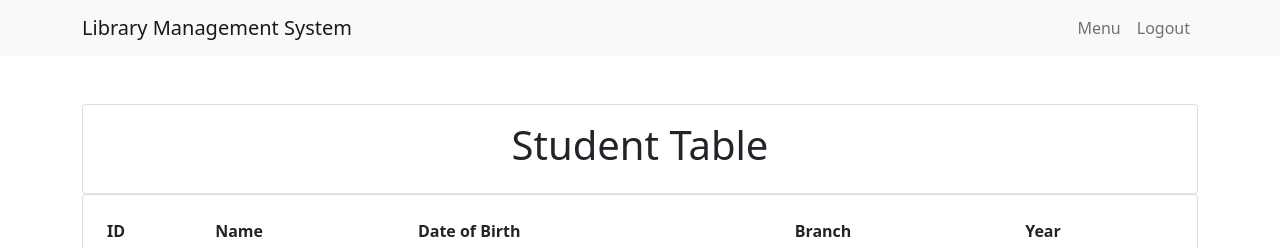
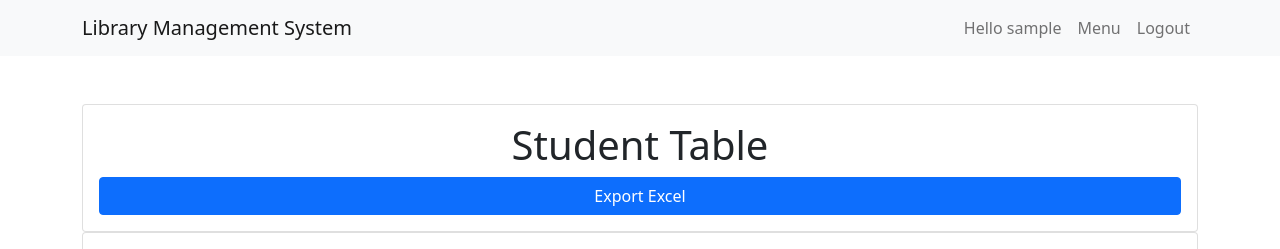
Before and after one commit to surojitsaha56/LMS, a Django app: page /registration/studenttable in a window 1280 px wide. Shown: the top 249 px of the page. Run offline with Django 3.2, Linux system fonts and the light colour scheme; the visitor is signed in with stand-in values (Sample User, id 1); data that the repository does not hold is empty.

Commit message:
username added in navbar and excel sheet export function working

```diff
--- a/registration/templates/registration/studenttable.html
+++ b/registration/templates/registration/studenttable.html
@@ -7,6 +7,7 @@
         <br><br>
         <div class="card card-body">
             <h1 style=" text-align: center;">Student Table</h1>
+            <a href="{% url 'exportexcel' %}" class="btn btn-primary">Export Excel</a>
         </div>
         <div class="card card-body">
             <table class="table">
--- a/registration/urls.py
+++ b/registration/urls.py
@@ -15,4 +15,5 @@ urlpatterns = [
     path('showissuetable', views.showIssueTable, name='showissuetable'),
     path('returnbook', views.returnBook, name='returnbook'),
     path('showreturnbook', views.showReturnBook, name='showreturnbook'),
+    path('exportexcel', views.exportExcel, name='exportexcel'),
 ]
--- a/registration/views.py
+++ b/registration/views.py
@@ -1,10 +1,12 @@
-from django.shortcuts import render, redirect
+from django.shortcuts import render, redirect, HttpResponse
 from django.contrib import auth
 from django.contrib.auth.forms import UserCreationForm
 from django.contrib import messages
 from django.contrib.auth import authenticate, login, logout
 from django.contrib.auth.decorators import login_required
 from datetime import date
+import datetime
+import xlwt
 
 from .forms import *
 from .models import *
@@ -168,3 +170,32 @@ def returnBook(request):
 def showReturnBook(request):
     returnbooks=ReturnBook.objects.all()
     return render(request, 'registration/showreturnbook.html', {'returnbooks': returnbooks})
+
+#ExportExcelSheet
+def exportExcel(request):
+    response=HttpResponse(content_type='application/ms-excel')
+    response['Content-Disposition']='attachment; filename=Students'+ \
+        str(datetime.datetime.now())+'.xls'
+    wb=xlwt.Workbook(encoding='utf-8')
+    ws=wb.add_sheet('Students')
+    row_num=0
+    font_style=xlwt.XFStyle()
+    font_style.font.bold=True
+
+    columns=['ID', 'Name', 'Date of Birth', 'Branch', 'Year']
+
+    for col_num in range(len(columns)):
+        ws.write(row_num, col_num, columns[col_num], font_style)
+
+    font_style=xlwt.XFStyle()
+
+    rows=AddStudent.objects.all().values_list('sid', 'sname', 'dob', 'branch', 'year')
+
+    for row in rows:
+        row_num+=1
+
+        for col_num in range(len(row)):
+            ws.write(row_num, col_num, str(row[col_num]), font_style)
+    wb.save(response)
+
+    return response
--- a/templates/base.html
+++ b/templates/base.html
@@ -52,6 +52,9 @@
                     <div class="collapse navbar-collapse justify-content-end" id="navbarNav">
                       <ul class="navbar-nav ml-auto">
                         {% if user.is_authenticated %}
+                        <li class="nav-item">
+                          <a class="nav-link" href="#">Hello {{user.username}}</a>
+                        </li>
                           <li class="nav-item">
                             <a class="nav-link" href="{%url 'menu'%}">Menu</a>
                           </li>
```
